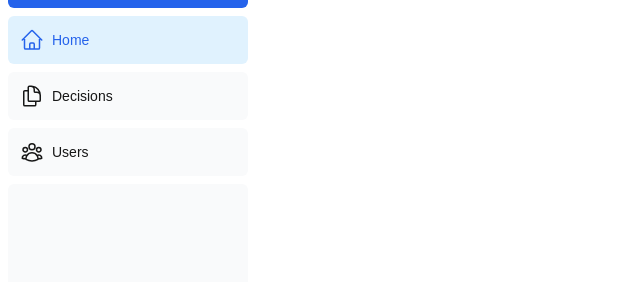
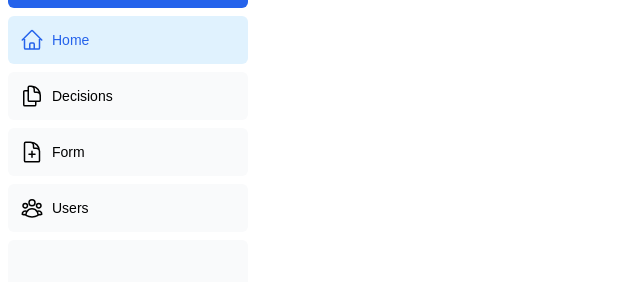
Before and after one commit to AlexVNep/merlynn, a Next.js app: page /dashboard in a window 1280 px wide. Shown: the part 168-450 px from the top of the page, without its empty margins (0-640 px from the left). Built offline with nearby package versions, Linux system fonts and the light colour scheme.

Commit message:
feat: add Form page link

```diff
--- a/app/ui/dashboard/nav-links.jsx
+++ b/app/ui/dashboard/nav-links.jsx
@@ -4,6 +4,7 @@
   UserGroupIcon,
   HomeIcon,
   DocumentDuplicateIcon,
+  DocumentPlusIcon,
 } from "@heroicons/react/24/outline";
 import Link from "next/link";
 import { usePathname } from "next/navigation";
@@ -15,6 +16,11 @@
     name: "Decisions",
     href: "/dashboard/decisions",
     icon: DocumentDuplicateIcon,
+  },
+  {
+    name: "Form",
+    href: "/dashboard/form",
+    icon: DocumentPlusIcon,
   },
   { name: "Users", href: "/dashboard/users", icon: UserGroupIcon },
 ];
@@ -30,7 +36,7 @@
             key={link.name}
             href={link.href}
             className={clsx(
-              "flex h-[48px] grow items-center justify-center gap-2 rounded-md bg-gray-50 p-3 text-sm font-medium hover:bg-sky-100 hover:text-blue-600 md:flex-none md:justify-start md:p-2 md:px-3",
+              "flex h-[48px] grow items-center justify-center gap-2 rounded-md bg-gray-50 p-3 text-black text-sm font-medium hover:bg-sky-100 hover:text-blue-600 md:flex-none md:justify-start md:p-2 md:px-3",
               {
                 "bg-sky-100 text-blue-600": pathname === link.href, //if on this path then use this styling
               }
```
